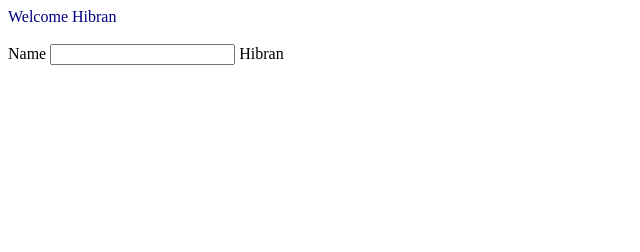
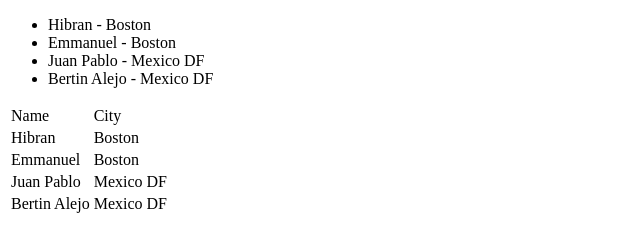
Before and after one commit to crackoso/Angular, a plain HTML site: page index.html in a window 1280 px wide. Shown: the whole page, without its empty margins (0-640 px from the left). Drawn offline with Linux system fonts and the light colour scheme.

Commit message:
ng-repeat with JSON Objects

```diff
--- a/index.html
+++ b/index.html
@@ -5,19 +5,19 @@
 		<script src="angular.min.js"></script>
 		<link rel="stylesheet" type="text/css" href="styles.css">
 	</head>
-	<body ng-init="data={name:'Hibran', isVisible: true, loggedIn: true, status: 'navy'}">
-		<div ng-cloak>
-			<div ng-switch on="data.loggedIn">
-				<div ng-switch-when="true" ng-class="data.status">
-					Welcome {{ data.name }}
-				</div>
-				<div ng-switch-default ng-class="data.status">Login</div>
-			</div>
-			<br />
-			<div ng-show="data.isVisible">
-			Name <input type="text" ng-model="name" />
-			{{ data.name }}
-			</div>
-		</div>
+	<body ng-init="people=[{name:'Hibran', city:'Boston'},{name:'Emmanuel', city:'Boston'},{name:'Juan Pablo', city:'Mexico DF'}, {name:'Bertin Alejo', city:'Mexico DF'},]">
+		<ul>
+			<li ng-repeat="person in people">{{ person.name }} - {{ person.city }}</li>
+		</ul>
+		<table>
+			<tr>
+				<td>Name</td>
+				<td>City</td>
+			</tr>
+			<tr ng-repeat="person in people">
+				<td>{{person.name}}</td>
+				<td>{{person.city}}</td>
+			</tr>
+		</table>
 	</body>
 </html>
```
